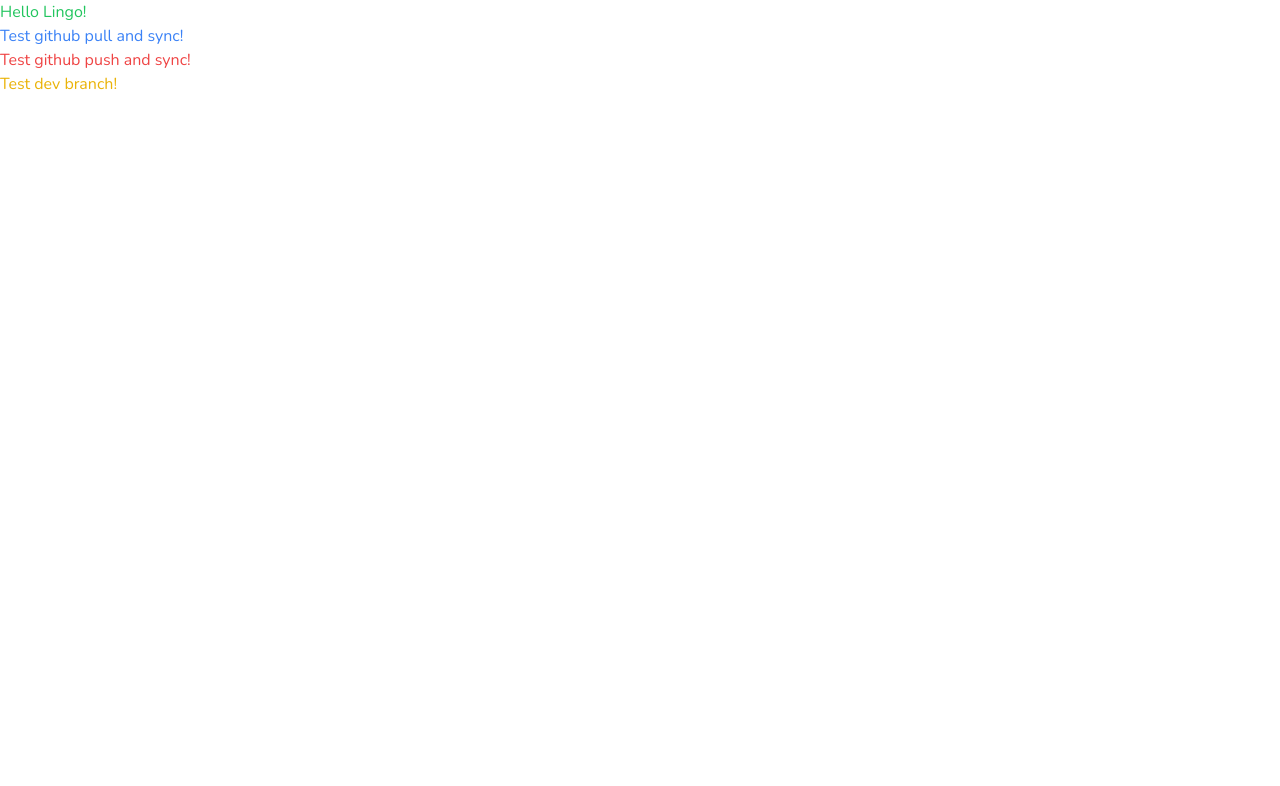
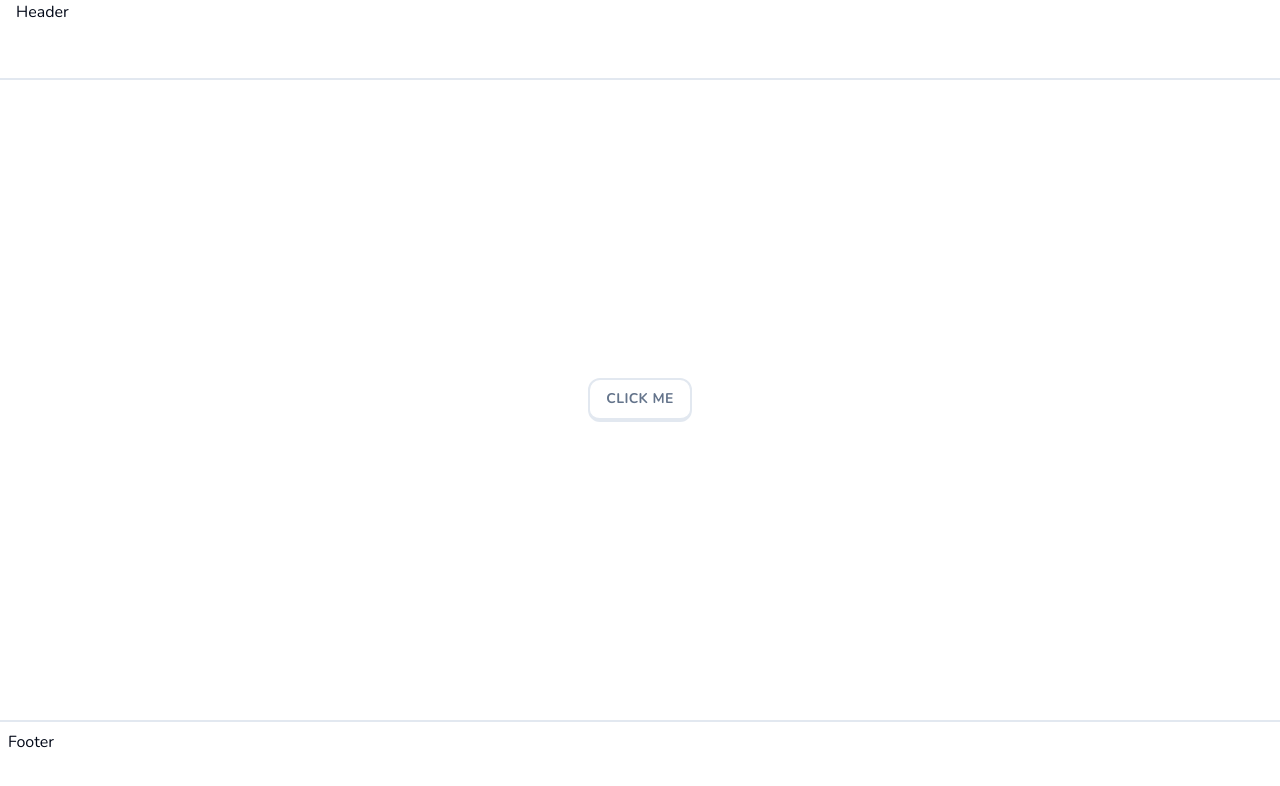
Before and after one commit to kashishsharma1/Lingo, a Next.js app: page / in a window 1280 px wide. Shown: the top 786 px of the page. Built offline with nearby package versions, Linux system fonts and the light colour scheme.

Commit message:
skeletion of landing page created

```diff
--- /dev/null
+++ b/app/(marketing)/footer.tsx
@@ -0,0 +1,7 @@
+export const Footer = () => {
+    return(
+        <footer className="hidden lg:block h-20 w-full border-t-2 border-slate-200 p-2">
+            Footer
+        </footer>
+    );
+};
--- /dev/null
+++ b/app/(marketing)/header.tsx
@@ -0,0 +1,8 @@
+export const Header = () => {
+    return(
+        <header className="h-20 w-full border-b-2 border-slate-200 px-4">
+            Header
+        </header>
+
+    );
+};
--- /dev/null
+++ b/app/(marketing)/layout.tsx
@@ -0,0 +1,20 @@
+import { Header } from "./header";
+import { Footer } from "./footer";
+
+type Props ={
+    children: React.ReactNode;
+}
+
+const MarketingLayout = ({children} : Props) => {
+    return(
+        <div className="min-h-screen flex flex-col">
+            <Header/>
+            <main className="flex-1 flex flex-col items-center justify-center">
+                {children}
+            </main>
+           <Footer/>
+        </div>
+    );
+
+};
+export default MarketingLayout;
--- /dev/null
+++ b/app/(marketing)/page.tsx
@@ -0,0 +1,11 @@
+import { Button } from '@/components/ui/button';
+export default function Home() {
+  return(
+    <div>
+      <div>
+        <Button> Click Me </Button>
+      </div>
+    </div>
+  )
+
+}
--- /dev/null
+++ b/app/buttons/page.tsx
@@ -0,0 +1,22 @@
+import { Button } from "@/components/ui/button";
+
+const ButtonPage = () =>
+    {
+        return(
+            <div className="p-4 space-y-4 flex flex-col max-w-[200px] ">
+               <Button>Default</Button>
+               <Button variant="primary">Primary</Button>
+               <Button variant="primaryOutline">Primary Outline</Button>
+               <Button variant="secondary">Secondary</Button>
+               <Button variant="secondaryOutline">Secondary Outline</Button>
+               <Button variant="danger">Danger</Button>
+               <Button variant="dangerOutline">Danger Outline</Button>
+               <Button variant="super">Super</Button>
+               <Button variant="superOutline">Super Outline</Button>
+               <Button variant="ghost">Ghost</Button>
+               <Button variant="sidebar">sidebar</Button>
+               <Button variant="sidebarOutline">Sidebar Outline</Button>
+            </div>
+        )
+    };
+    export default ButtonPage;
--- a/app/page.tsx
+++ /dev/null
@@ -1,20 +0,0 @@
-
-export default function Home() {
-  return(
-    <div>
-      <p className="text-green-500">
-        Hello Lingo!
-      </p>
-      <p className="text-blue-500">
-        Test github pull and sync!
-      </p>
-      <p className="text-red-500">
-        Test github push and sync!
-      </p>
-      <p className="text-yellow-500">
-        Test dev branch!
-      </p>
-    </div>
-  )
-
-}
--- /dev/null
+++ b/components/ui/button.tsx
@@ -0,0 +1,61 @@
+import * as React from "react"
+import { Slot } from "@radix-ui/react-slot"
+import { cva, type VariantProps } from "class-variance-authority"
+
+import { cn } from "@/lib/utils"
+
+const buttonVariants = cva(
+  "inline-flex items-center justify-center whitespace-nowrap rounded-xl text-sm font-bold ring-offset-background transition-colors focus-visible:outline-none focus-visible:ring-2 focus-visible:ring-ring focus-visible:ring-offset-2 disabled:pointer-events-none disabled:opacity-50 uppercase tracking-wide",
+  {
+    variants: {
+      variant: {
+        default: "bg-white text-black border-slate-200 border-2 border-b-4 active:border-b-2 hover:bg-slate-100 text-slate-500",
+       primary: "bg-sky-400 text-primary-foreground hover: bg-sky-500/90 border-sky-600 border-b-4 active:border-b-0",
+       primaryOutline: "bg-white text-sky-500 hover:bg-slate-100",
+       secondary: "bg-green-500 text-primary-foreground hover: bg-green-600/90 border-green-700 border-b-4 active:border-b-0",
+       secondaryOutline: "bg-white text-green-500 hover:bg-slate-100",
+       danger: "bg-rose-500 text-primary-foreground hover: bg-rose-600/90 border-rose-700 border-b-4 active:border-b-0",
+       dangerOutline: "bg-white text-rose-500 hover:bg-slate-100",
+       super: "bg-indigo-500 text-primary-foreground hover: bg-indigo-600/90 border-indigo-800 border-b-4 active:border-b-0",
+       superOutline: "bg-white text-indigo-500 hover:bg-slate-100",
+       ghost: "bg-transparent text-slate-500 border-transparent border-0 hover:bg-slate-100",
+       sidebar: "bg-transparent text-slate-500 border-2 border-transparent hover:bg-slate-100 transition-none",
+       sidebarOutline: "bg-sky-500/15 <text-sky-6></text-sky-6>00 border-sky-400 border-2 border-2 hover:bg-sky-500/20 transition-none",
+
+      },
+      size: {
+        default: "h-11 px-4 py-2",
+        sm: "h-9 px-3",
+        lg: "h-11 px-8",
+        icon: "h-10 w-10",
+        rounded: "rounded-full"
+      },
+    },
+    defaultVariants: {
+      variant: "default",
+      size: "default",
+    },
+  }
+)
+
+export interface ButtonProps
+  extends React.ButtonHTMLAttributes<HTMLButtonElement>,
+    VariantProps<typeof buttonVariants> {
+  asChild?: boolean
+}
+
+const Button = React.forwardRef<HTMLButtonElement, ButtonProps>(
+  ({ className, variant, size, asChild = false, ...props }, ref) => {
+    const Comp = asChild ? Slot : "button"
+    return (
+      <Comp
+        className={cn(buttonVariants({ variant, size, className }))}
+        ref={ref}
+        {...props}
+      />
+    )
+  }
+)
+Button.displayName = "Button"
+
+export { Button, buttonVariants }
--- a/package.json
+++ b/package.json
@@ -9,6 +9,7 @@
     "lint": "next lint"
   },
   "dependencies": {
+    "@radix-ui/react-slot": "^1.0.2",
     "class-variance-authority": "^0.7.0",
     "clsx": "^2.1.1",
     "lucide-react": "^0.378.0",
```
Also changed, not shown: 1 other file (tests, documents, lock files or other folders).
